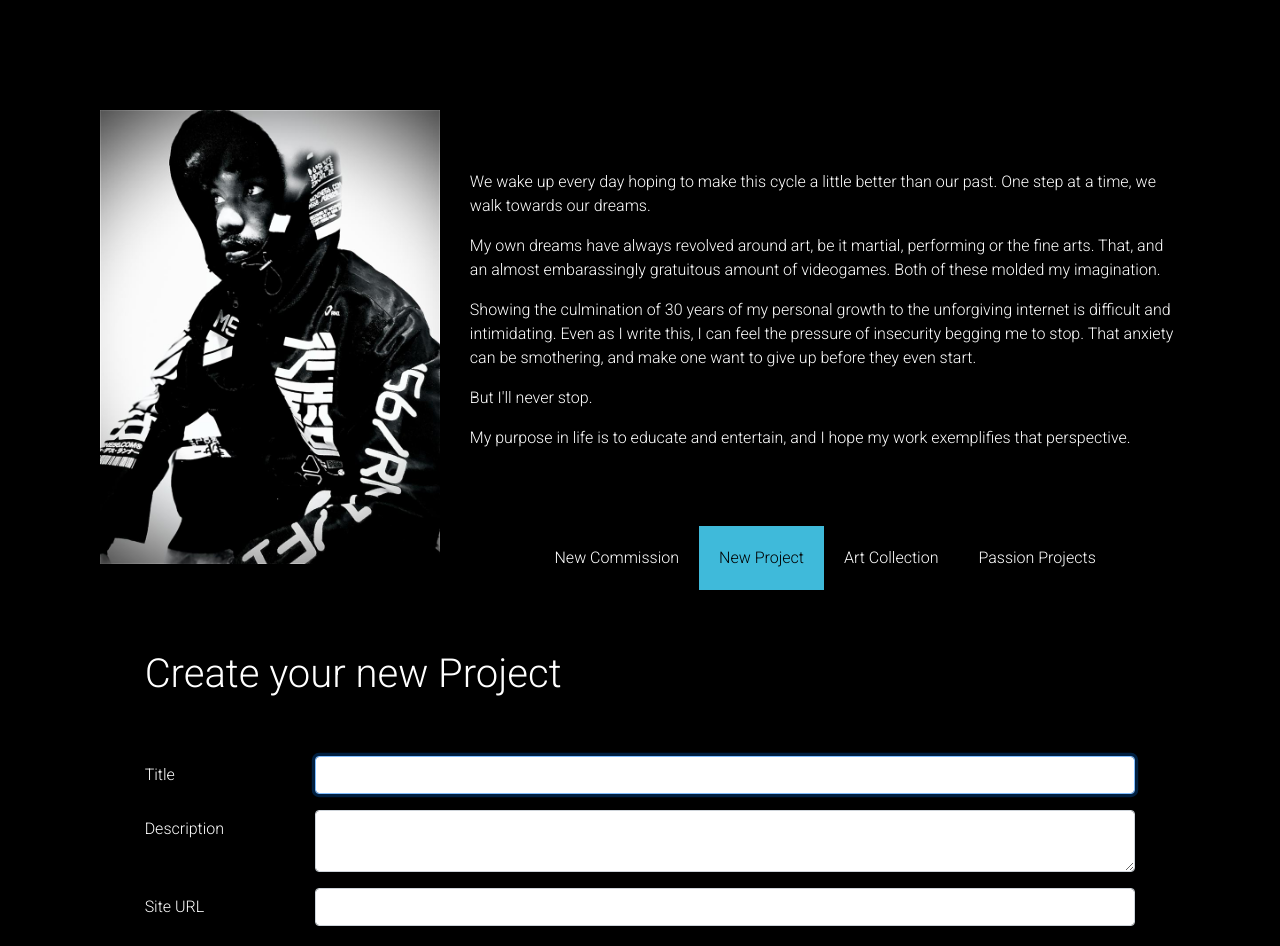
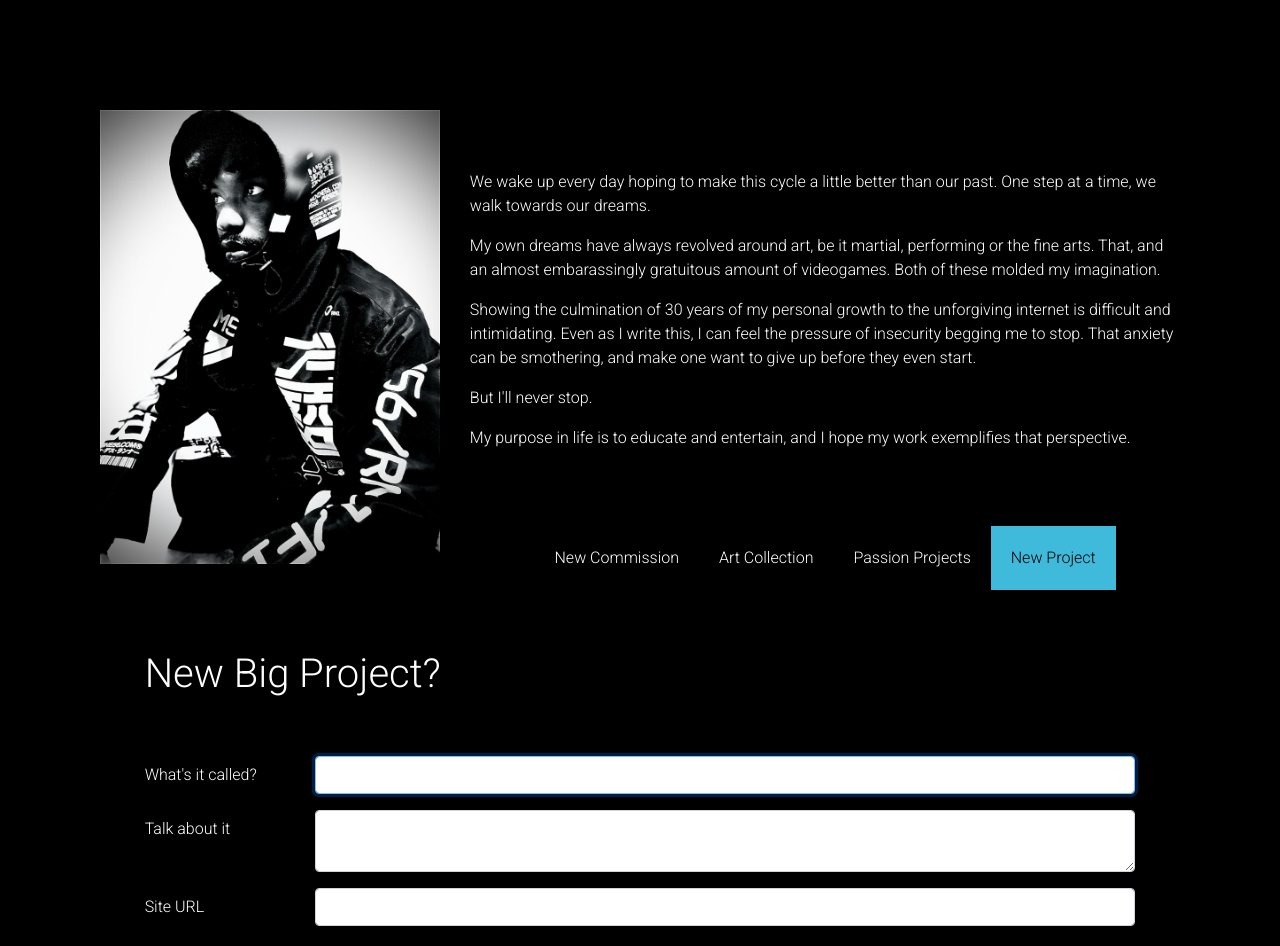
Before and after one commit to CintBX/ChrisPortfolio, a React (Create React App) app in the folder client/: page /new-project in a window 1280 px wide. Shown: the top 946 px of the page. Built offline with nearby package versions, Linux system fonts and the light colour scheme.

Commit message:
Slight format adjust

```diff
--- a/client/src/components/Header.js
+++ b/client/src/components/Header.js
@@ -42,14 +42,14 @@ const Header = () => {
             <NavLink to="/new-commission" style={styles.link} activeStyle={styles.active}>
               New Commission
             </NavLink>
-            <NavLink to="/new-project" style={styles.link} activeStyle={styles.active}>
-              New Project
-            </NavLink>
             <NavLink exact to="/" style={styles.link} activeStyle={styles.active}>
               Art Collection
             </NavLink>
             <NavLink to="/project-list" style={styles.link} activeStyle={styles.active}>
               Passion Projects
+            </NavLink>
+            <NavLink to="/new-project" style={styles.link} activeStyle={styles.active}>
+              New Project
             </NavLink>
           </div>
         </Col>
--- a/client/src/components/project/new.js
+++ b/client/src/components/project/new.js
@@ -68,9 +68,9 @@ class NewProjectForm extends Component {
       <div>
         { redirectToProjects ? <Redirect to="/project-list" /> : null }
         <Form style={styles.container} autoFocus={false} onSubmit={this.handleSubmit}>
-          <h1 style={styles.title}>Create your new Project</h1>
+          <h1 style={styles.title}>New Big Project?</h1>
           <FormGroup row>
-            <Label for="title" sm={2}>Title</Label>
+            <Label for="title" sm={2}>What's it called?</Label>
             <Col sm={10}>
               <Input
                 type="text"
@@ -85,7 +85,7 @@ class NewProjectForm extends Component {
           </FormGroup>
 
           <FormGroup row>
-            <Label for="description" sm={2}>Description</Label>
+            <Label for="description" sm={2}>Talk about it</Label>
             <Col sm={10}>
               <Input
                 type="textarea"
```
